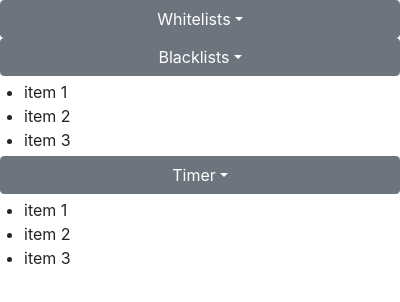
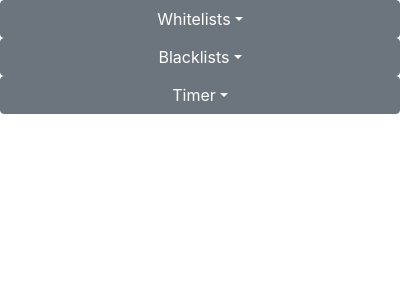
Before and after one commit to MagikRambo/LateEntryHack, a browser extension: page Popup.html in a window 400 px wide. Drawn offline with nearby package versions, Linux system fonts and the light colour scheme.

Commit message:
functional timer workingChromEextensionDoesNothing

```diff
--- a/Popup.html
+++ b/Popup.html
@@ -4,9 +4,6 @@
     <meta charset="UTF-8">
     <meta name="viewport" content="width=device-width, initial-scale=1.0">
     <title>Document</title>
-    <script src="https://code.jquery.com/jquery-3.3.1.slim.min.js" integrity="sha384-q8i/X+965DzO0rT7abK41JStQIAqVgRVzpbzo5smXKp4YfRvH+8abtTE1Pi6jizo" crossorigin="anonymous"></script>
-    <script src="https://cdnjs.cloudflare.com/ajax/libs/popper.js/1.14.7/umd/popper.min.js" integrity="sha384-UO2eT0CpHqdSJQ6hJty5KVphtPhzWj9WO1clHTMGa3JDZwrnQq4sF86dIHNDz0W1" crossorigin="anonymous"></script>
-    <script src="https://stackpath.bootstrapcdn.com/bootstrap/4.3.1/js/bootstrap.min.js" integrity="sha384-JjSmVgyd0p3pXB1rRibZUAYoIIy6OrQ6VrjIEaFf/nJGzIxFDsf4x0xIM+B07jRM" crossorigin="anonymous"></script>
     <link rel="stylesheet" href="https://stackpath.bootstrapcdn.com/bootstrap/4.3.1/css/bootstrap.min.css" integrity="sha384-ggOyR0iXCbMQv3Xipma34MD+dH/1fQ784/j6cY/iJTQUOhcWr7x9JvoRxT2MZw1T" crossorigin="anonymous">
 
 
@@ -74,19 +71,21 @@
                 <a class="dropdown-item">item 3</a>
             </div>
             <button class="btn btn-secondary dropdown-toggle" type="button" data-toggle="dropdown">Blacklists</button>
-            <div class="dropdown-item" id="blacklist">
-                <li>item 1</li>
-                <li>item 2</li>
-                <li>item 3</li>
+            <div class="dropdown-menu" id="blacklist">
+                <a class="dropdown-item">item a</a>
+                <a class="dropdown-item">item b</a>
+                <a class="dropdown-item">item c</a>
             </div>
             <button class="btn btn-secondary dropdown-toggle" type="button" data-toggle="dropdown">Timer</button>
-            <div class="dropdown-item" id="timer">
-                <li>item 1</li>
-                <li>item 2</li>
-                <li>item 3</li>
+            <div class="dropdown-menu" id="timer">
+                <a class="dropdown-item">item x</a>
+                <a class="dropdown-item">item y</a>
+                <a class="dropdown-item">item z</a>
             </div>
         </ul>
     </div>
-
+    <script src="https://code.jquery.com/jquery-3.3.1.slim.min.js" integrity="sha384-q8i/X+965DzO0rT7abK41JStQIAqVgRVzpbzo5smXKp4YfRvH+8abtTE1Pi6jizo" crossorigin="anonymous"></script>
+    <script src="https://cdnjs.cloudflare.com/ajax/libs/popper.js/1.14.7/umd/popper.min.js" integrity="sha384-UO2eT0CpHqdSJQ6hJty5KVphtPhzWj9WO1clHTMGa3JDZwrnQq4sF86dIHNDz0W1" crossorigin="anonymous"></script>
+    <script src="https://stackpath.bootstrapcdn.com/bootstrap/4.3.1/js/bootstrap.min.js" integrity="sha384-JjSmVgyd0p3pXB1rRibZUAYoIIy6OrQ6VrjIEaFf/nJGzIxFDsf4x0xIM+B07jRM" crossorigin="anonymous"></script>
 </body>
 </html>
```
Also changed, not shown: manifest.json.
